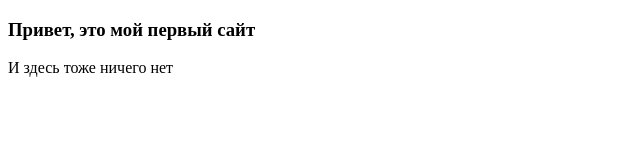
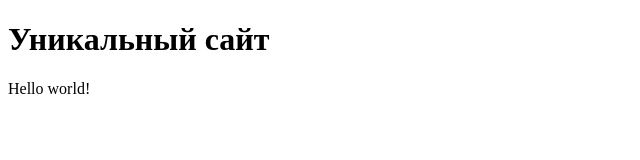
Before and after one commit to pavel76555/pavel76555.github.io, a plain HTML site: page page2.html in a window 1280 px wide. Shown: the whole page, without its empty margins (0-640 px from the left). Drawn offline with Linux system fonts and the light colour scheme.

Commit message:
Update page2.html

```diff
--- a/page2.html
+++ b/page2.html
@@ -2,10 +2,10 @@
 <html lang="en">
 <head>
     <meta charset="UTF-8">
-    <title>Вторая страница</title>
+    <title>Тестовая страница</title>
 </head>
 <body>
-    <h3>Привет, это мой первый сайт</h3>
-    <p>И здесь тоже ничего нет</p>
+    <h1>Уникальный сайт</h1>
+    <p>Hello world!</p>
 </body>
 </html>
```
